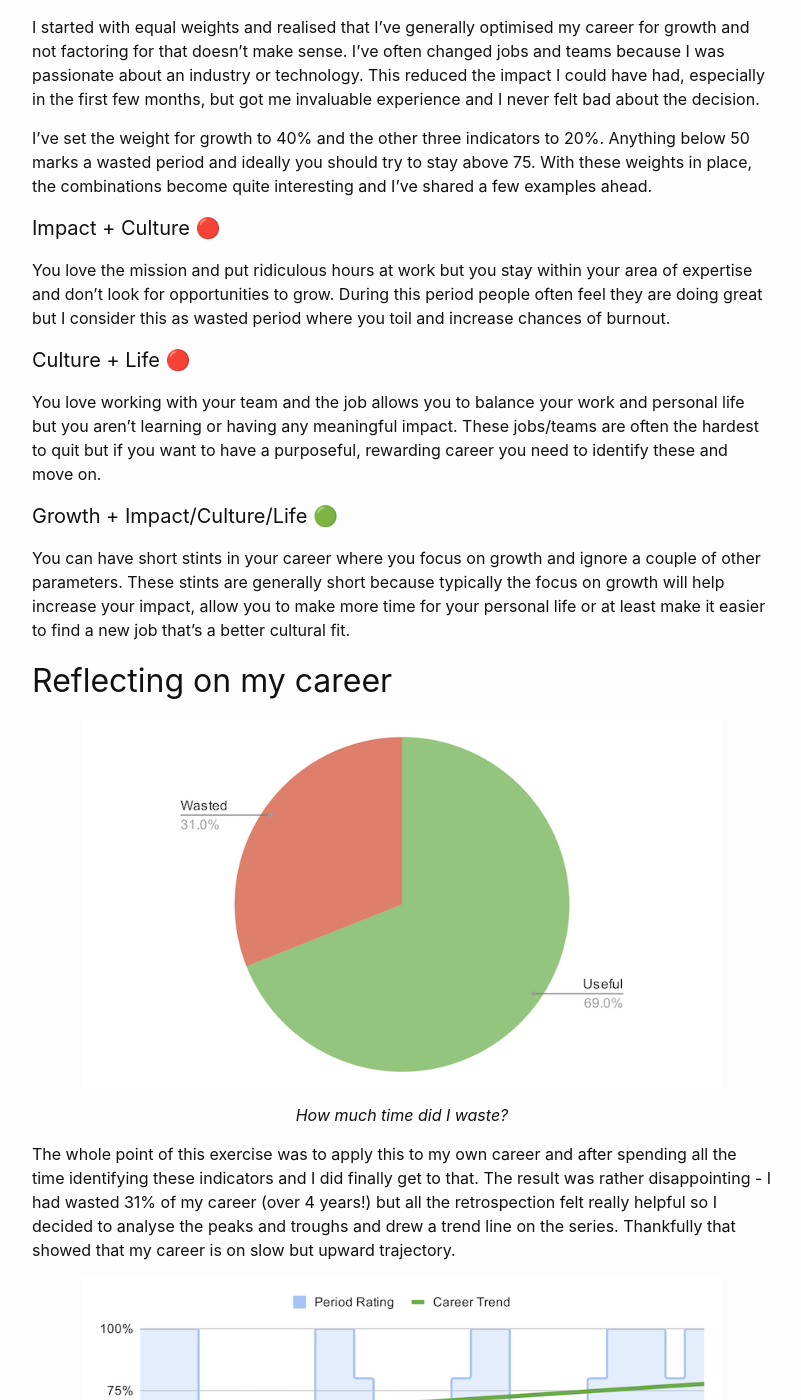
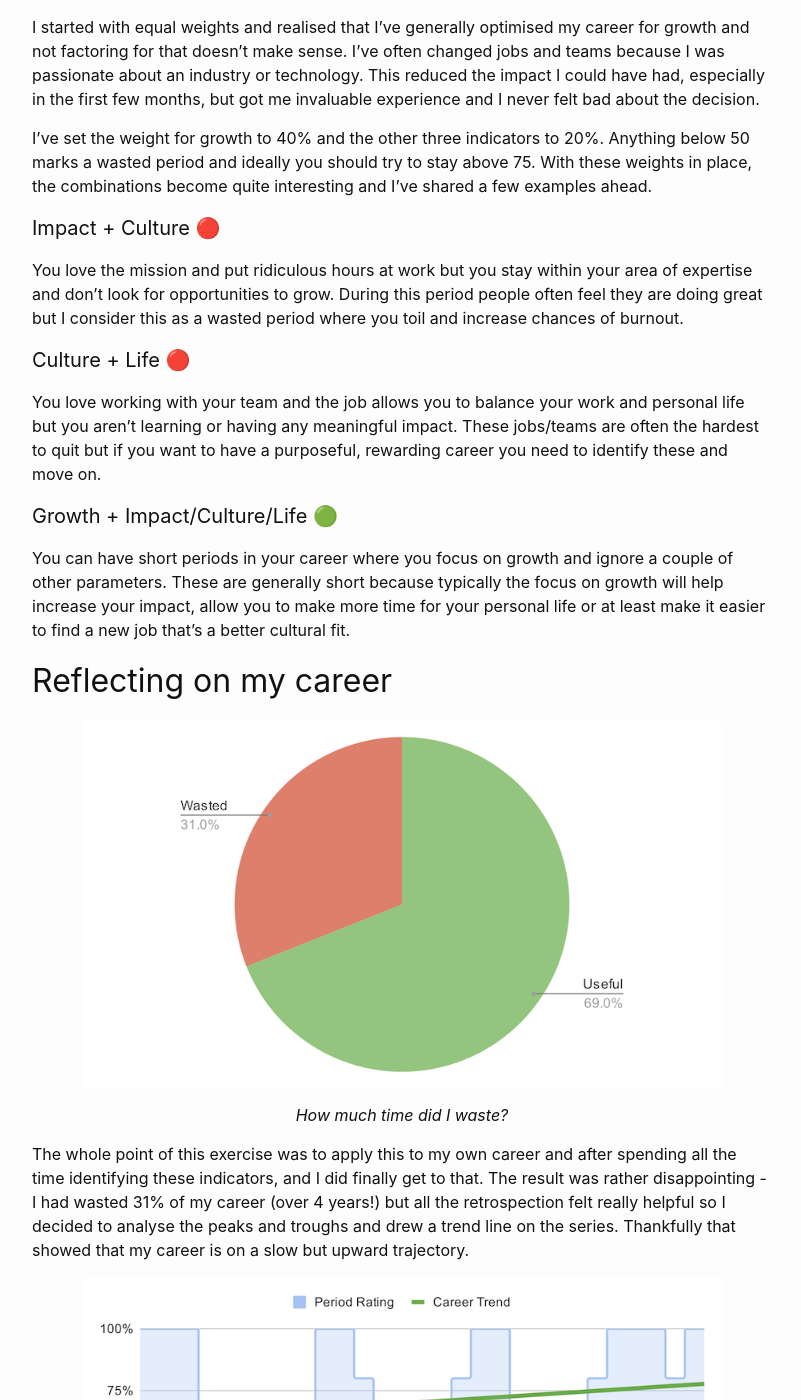
Before and after one commit to chiraggupta/ChiragGupta.com, a Jekyll site: the page built from _posts/2022-01-01-reflect-on-your-career.md, in a window 1280 px wide and 1400 px high, scrolled down 1718 px. Shown: the whole window, without its empty margins (238-1039 px from the left). Built offline with Jekyll 4.4.1, drawn with Linux system fonts in a browser that asks for light colours; some of the changed text lies outside the part shown.

Commit message:
Fix typos

```diff
--- a/_posts/2022-01-01-reflect-on-your-career.md
+++ b/_posts/2022-01-01-reflect-on-your-career.md
@@ -48,7 +48,7 @@ I started with equal weights and realised that I’ve generally optimised my car
 I've set the weight for growth to 40% and the other three indicators to 20%. Anything below 50 marks a wasted period and ideally you should try to stay above 75. With these weights in place, the combinations become quite interesting and I've shared a few examples ahead.
 
 #### Impact + Culture 🔴
-You love the mission and put ridiculous hours at work but you stay within your area of expertise and don’t look for opportunities to grow. During this period people often feel they are doing great but I consider this as wasted period where you toil and increase chances of burnout.
+You love the mission and put ridiculous hours at work but you stay within your area of expertise and don’t look for opportunities to grow. During this period people often feel they are doing great but I consider this as a wasted period where you toil and increase chances of burnout.
 
 #### Culture + Life 🔴
 
@@ -56,7 +56,7 @@ You love working with your team and the job allows you to balance your work and
 
 #### Growth + Impact/Culture/Life 🟢
 
-You can have short stints in your career where you focus on growth and ignore a couple of other parameters. These stints are generally short because typically the focus on growth will help increase your impact, allow you to make more time for your personal life or at least make it easier to find a new job that’s a better cultural fit.
+You can have short periods in your career where you focus on growth and ignore a couple of other parameters. These are generally short because typically the focus on growth will help increase your impact, allow you to make more time for your personal life or at least make it easier to find a new job that’s a better cultural fit.
 
 ## Reflecting on my career
 ![Pie Chart that shows  69% of my career as useful and 31% as wasted]({{ site.baseurl }}/assets/useful_or_wasted.png){: .post-image}
@@ -64,7 +64,7 @@ You can have short stints in your career where you focus on growth and ignore a
 How much time did I waste?
 {: .post-image-label}
 
-The whole point of this exercise was to apply this to my own career and after spending all the time identifying these indicators and I did finally get to that. The result was rather disappointing - I had wasted 31% of my career (over 4 years!) but all the retrospection felt really helpful so I decided to analyse the peaks and troughs and drew a trend line on the series. Thankfully that showed that my career is on slow but upward trajectory.
+The whole point of this exercise was to apply this to my own career and after spending all the time identifying these indicators, and I did finally get to that. The result was rather disappointing - I had wasted 31% of my career (over 4 years!) but all the retrospection felt really helpful so I decided to analyse the peaks and troughs and drew a trend line on the series. Thankfully that showed that my career is on a slow but upward trajectory.
 
 ![Career Analysis chart showing percentages for every six months and a trend line]({{ site.baseurl }}/assets/career_analysis.png){: .post-image}
 
```
Also changed, not shown: other parts of _posts/2022-01-01-reflect-on-your-career.md (+3 -3 lines).
